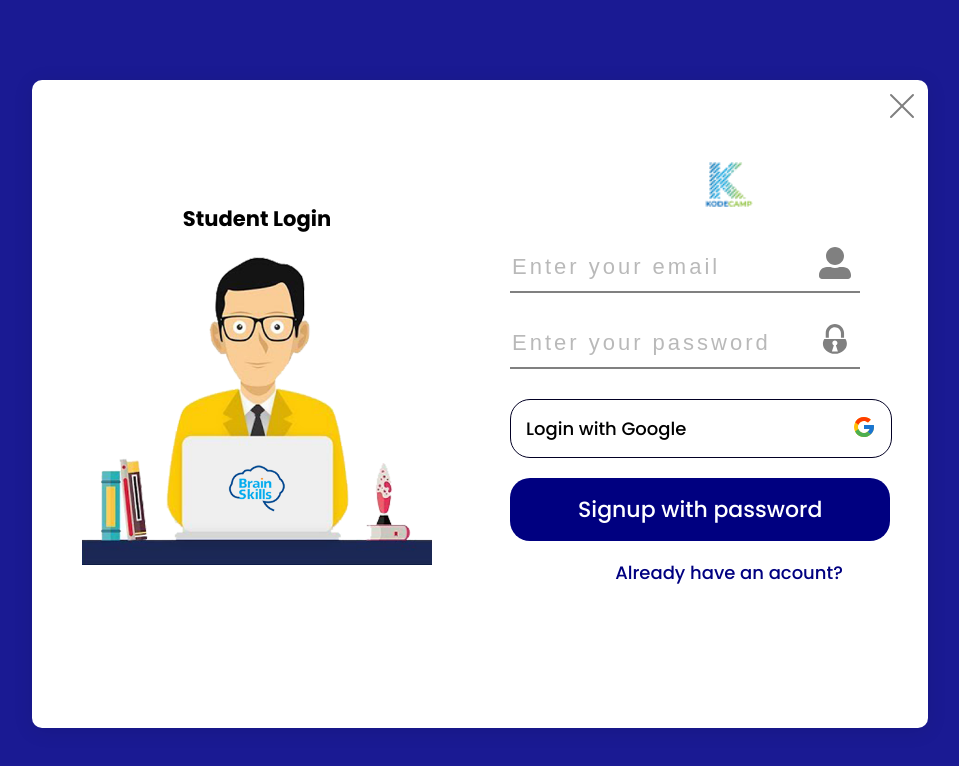
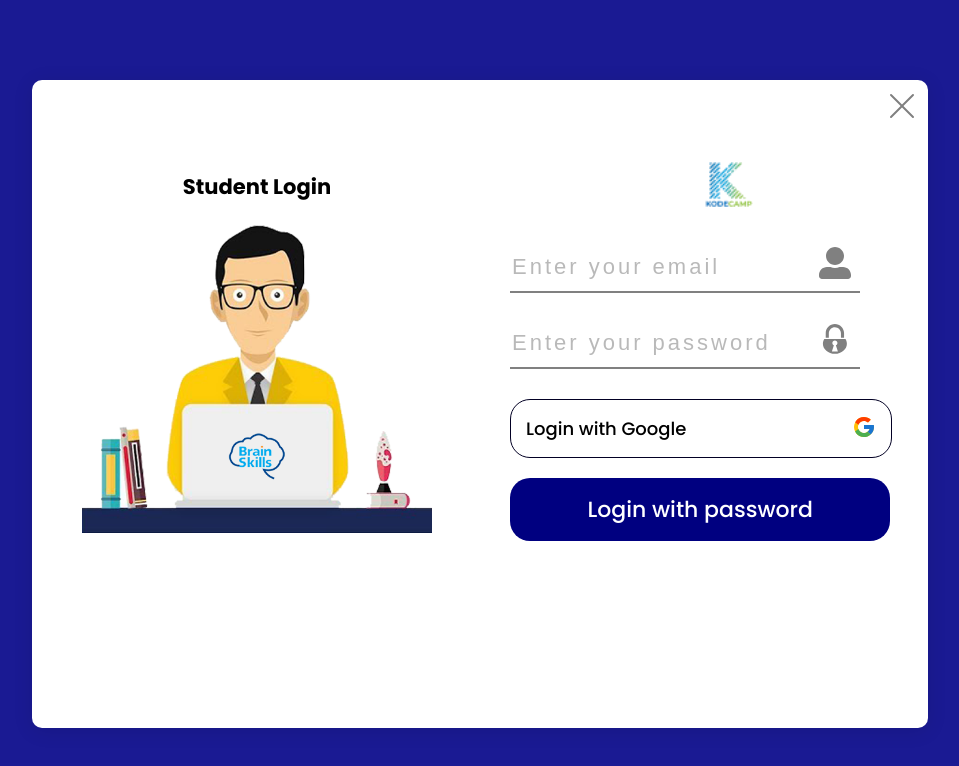
Before and after one commit to muakone/dashboard-auth, a React (Create React App) app: page /login in a window 1280 px wide. Shown: the top 766 px of the page, without its empty margins (160-1119 px from the left). Built offline with nearby package versions, Linux system fonts and the light colour scheme; no server answers.

Commit message:
feat:removed the signup part

```diff
--- a/src/components/LoginFunctions.jsx
+++ b/src/components/LoginFunctions.jsx
@@ -1,5 +1,5 @@
 import React, { useRef, useState, useEffect } from 'react'
-import { signInWithPopup, createUserWithEmailAndPassword, signInWithEmailAndPassword, onAuthStateChanged } from 'firebase/auth';
+import { signInWithPopup, signInWithEmailAndPassword, onAuthStateChanged } from 'firebase/auth';
 import { auth, provider } from '../firebase';
 import { useNavigate } from 'react-router-dom';
 import StudentLogin from './StudentLogin';
@@ -43,28 +43,7 @@ const LoginFunctions = () => {
                 console.log(error);
             });
         };
-        /* SignUp Function */
-        const signUpUser = (email, password) => {
-          setLoading(true);
-            createUserWithEmailAndPassword(auth, email, password)
-
-            .then((res) => {
-                console.log(res);
-                navigate('/dashboard');
-                const email = res.user.email;
-                localStorage.setItem("email", email)
-            })
-              .catch((err) => console.log(err))
-              .finally(() => setLoading(false))
-          };
-
-          const signUpWithEmail = (e) => {
-            e.preventDefault();
-            const email = emailRef.current.value;
-            const password = passwordRef.current.value;
-            if (email && password) signUpUser(email, password);
-          };
-        /* SignIn User */
+        /* SignIn With User */
         const signInUser = (email, password) => {
           setLoading(true);
           signInWithEmailAndPassword(auth, email, password)
@@ -86,21 +65,14 @@ const LoginFunctions = () => {
           if (email && password) signInUser(email, password);
         };
 
-        const handleSignin = (e) => {
-          e.preventDefault();
-          signUpWithEmail()
-          signInWithEmail()
-        }
 
   return (
     <div>
         <StudentLogin
          SignInWithGoogleFunc={(e) => SignInWithGoogleFunc(e)}
-         signUpWithEmail={signUpWithEmail}
          signInWithEmail={signInWithEmail}
          emailRef={emailRef}
          passwordRef={passwordRef}
-         handleSignin={handleSignin}
          loading={loading} />
     </div>
   )
--- a/src/components/StudentLogin.jsx
+++ b/src/components/StudentLogin.jsx
@@ -1,15 +1,11 @@
-import React, { useState } from 'react'
+import React from 'react'
 import { FaUserAlt } from 'react-icons/fa'
 import { GiPadlock } from 'react-icons/gi'
 import { FcGoogle } from 'react-icons/fc'
 import Button from './Button'
 
-const StudentLogin = ({SignInWithGoogleFunc, signInWithEmail, signUpWithEmail, passwordRef, emailRef, loading}) => {
+const StudentLogin = ({SignInWithGoogleFunc, signInWithEmail, passwordRef, emailRef, loading}) => {
 
-    const [index, setIndex] = useState(false);
-    const toggleIndex = () => {
-      setIndex((prevState) => !prevState);
-    };
   return (
     <form className='studentForm'>
         <div className='email'>
@@ -29,8 +25,7 @@ const StudentLogin = ({SignInWithGoogleFunc, signInWithEmail, signUpWithEmail, p
                 <Button Text={'Login with Google'} styles={'loginGoogleButton'} />
                 <FcGoogle className='google' />
             </div>
-            {
-                index ?
+
             <div>
             {
                 !loading ?
@@ -42,23 +37,6 @@ const StudentLogin = ({SignInWithGoogleFunc, signInWithEmail, signUpWithEmail, p
             }
 
             </div>
-                :
-                <div>
-                {
-                    !loading ?
-                    <div onClick={(e) => signUpWithEmail(e)}>
-                        <Button Text={'Signup with password'} styles={'loginButton'}  />
-                    </div>
-                    :
-                    <Button Text={'Please Wait ....'} styles={'loginButton'} />
-                }
-                </div>
-
-            }
-            <p onClick={toggleIndex} className='toggleLogin'>
-                {index ? "New user? Click here " : "Already have an acount?"}
-            </p>
-
         </div>
     </form>
   )
```
Lines whose indentation alone changed are shown as unchanged.
